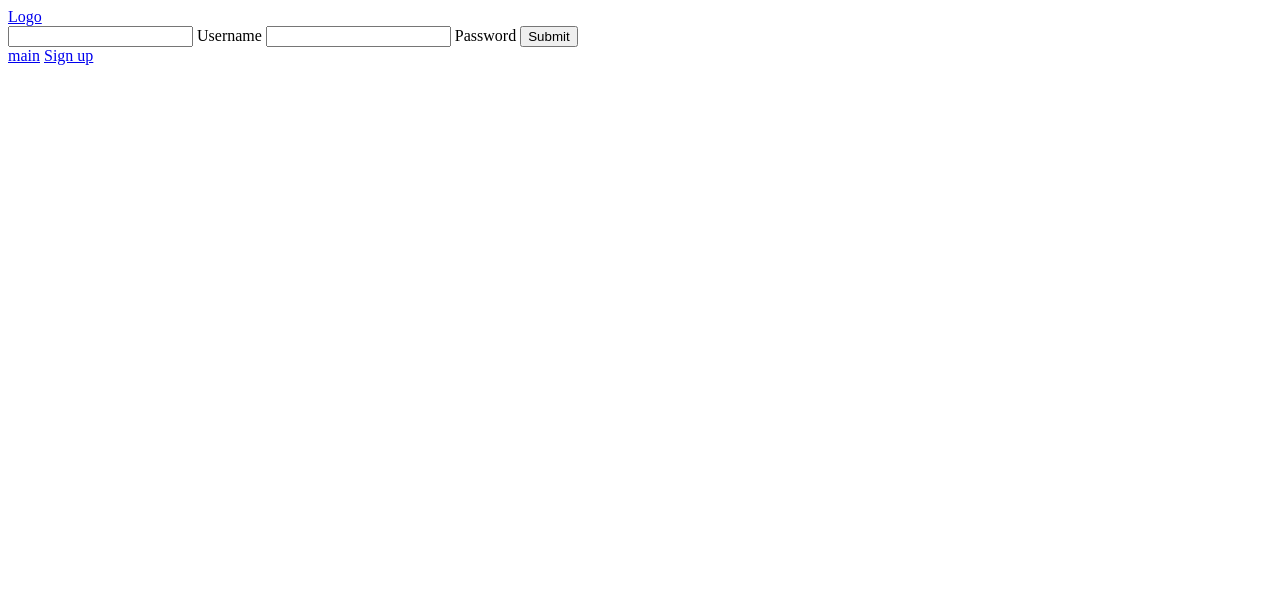
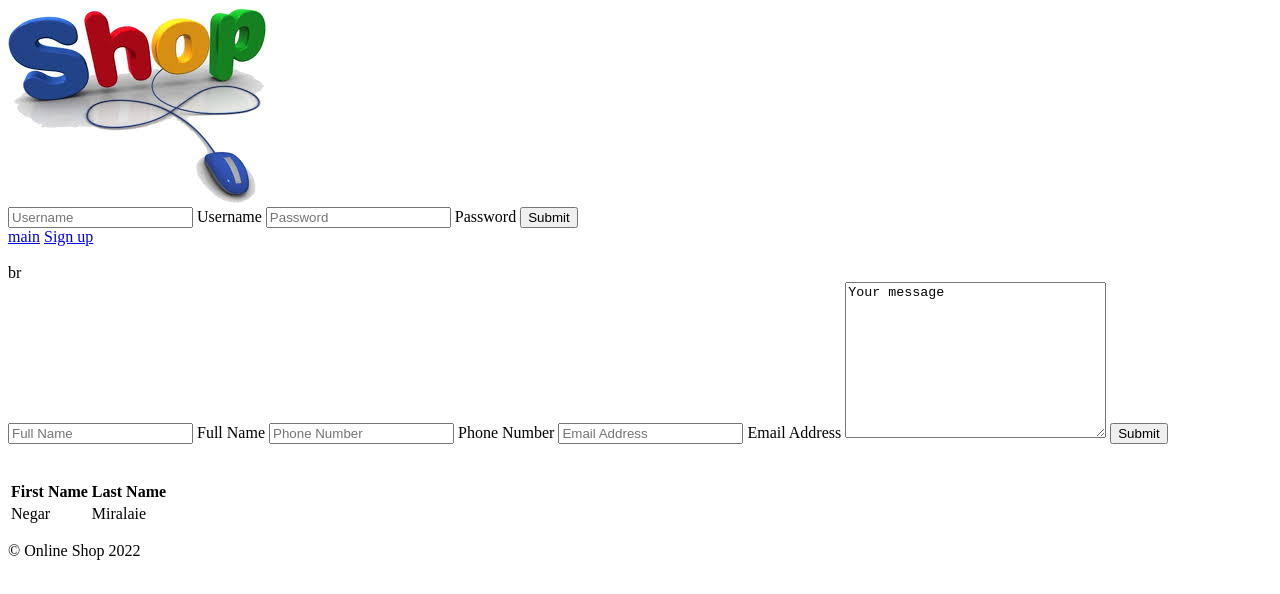
Before and after one commit to Mohammad-Shariat/group-project-001, a plain HTML site: page contact-us/index.html in a window 1280 px wide. Drawn offline with Linux system fonts and the light colour scheme.

Commit message:
completed footer

```diff
--- a/contact-us/index.html
+++ b/contact-us/index.html
@@ -8,16 +8,53 @@
 </head>
 <body>
     <header>
-        <a href="#">Logo</a>
+        <img src="../assets/img/logo.jpg" alt="logo">
         <form>
-            <input type="text" id="username" name="username">
+            <input type="text" id="username" name="username" placeholder="Username">
             <label for="username">Username</label>
-            <input type="text" id="password" name="password">
+            <input type="text" id="password" name="password" placeholder="Password">
             <label for="password">Password</label>
             <input type="submit" value="Submit">
         </form>
         <a href="#main">main</a>
         <a href="#">Sign up</a>
     </header>
+    <br>br
+
+    <main>
+        <form>
+            <input type="text" id="fullName" name="fullName" placeholder="Full Name">
+            <label for="fullName">Full Name</label>
+
+            <input type="text" id="phoneNumber" name="phoneNumber" placeholder="Phone Number">
+            <label for="phoneNumber">Phone Number</label>
+
+            <input type="text" id="emailAddress" name="emailAddress" placeholder="Email Address">
+            <label for="emailAddress">Email Address</label>
+
+            <textarea name="message" id="message" cols="30" rows="10" placeholder="Your message">Your message</textarea>
+            <input type="submit" value="Submit">
+        </form>
+    </main>
+    <br><br>
+
+    <footer>
+        <table>
+            <thead>
+                <tr>
+                    <th>First Name</th>
+                    <th>Last Name</th>
+                </tr>
+            </thead>
+            <tbody>
+                <tr>
+                    <td>Negar</td>
+                    <td>Miralaie</td>
+                </tr>
+            </tbody>
+        </table>
+
+        <p>&copy Online Shop 2022</p>
+    </footer>
 </body>
 </html>
```
